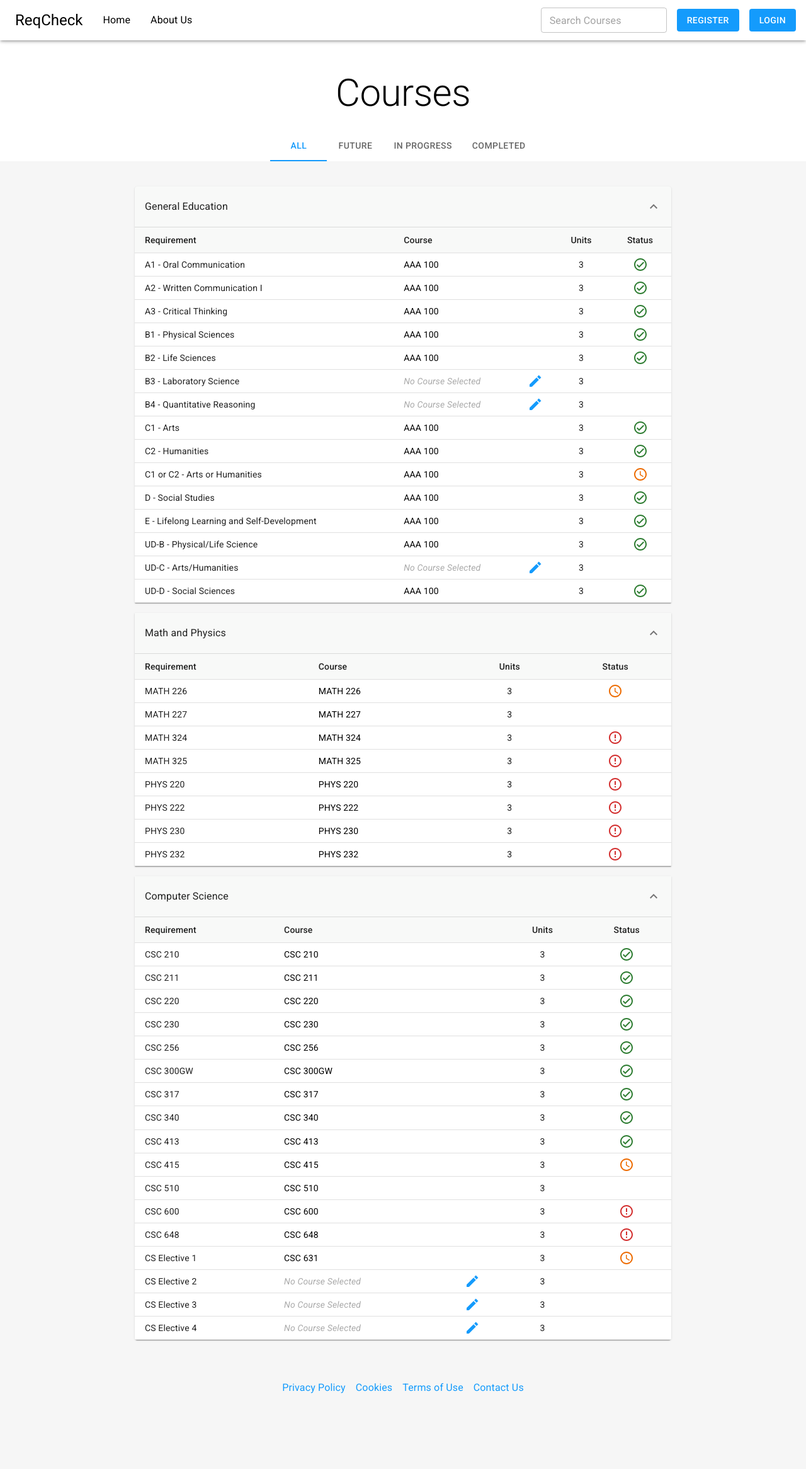
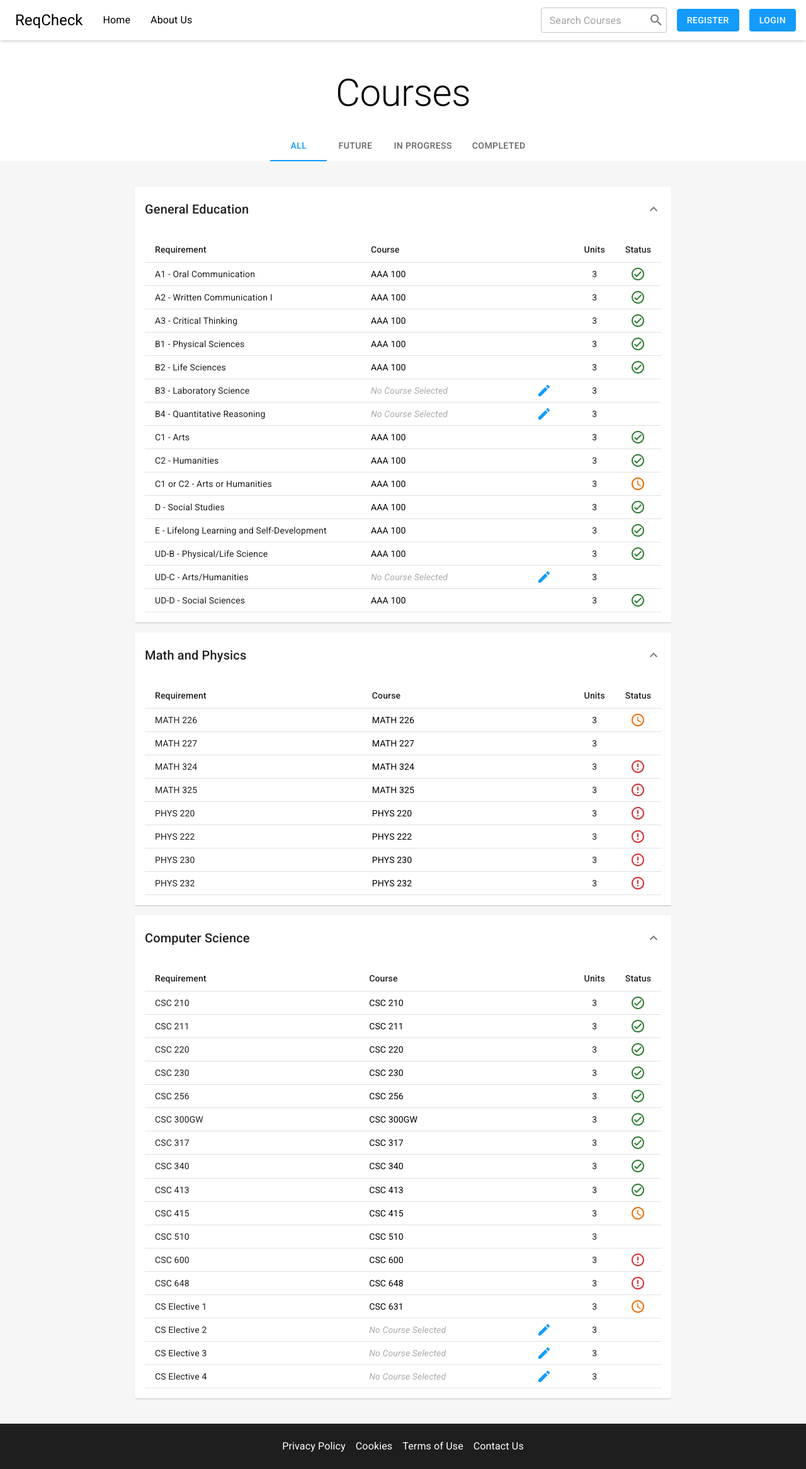
Before and after one commit to PianomanEric/reqcheck, a React (Create React App) app in the folder Milestones/M4/BetaPrototype/client/: page /courses in a window 1280 px wide. Shown: the whole page at 63% size. Before the commit the page ends 2239 px from the top, so only its background shows below. Built offline with nearby package versions, Linux system fonts and the light colour scheme; no server answers.

Commit message:
Added footer color, cleaned up course table alignment, and added a search button to the search bar. Fixed usage of fullWidth prop.

```diff
--- a/Milestones/M4/BetaPrototype/client/src/assets/theme/index.js
+++ b/Milestones/M4/BetaPrototype/client/src/assets/theme/index.js
@@ -9,7 +9,9 @@ export const Colors = {
     secondary_dark: "#009469",
     secondary_light: "#a9e4d4",
     white: "#fff",
+    lighter_gray: "#f8f9f8",
     light_gray: "#F6F6F6",
+    dark_gray: "#1e1e1e",
     black: "#000"
 }
 
@@ -18,7 +20,9 @@ const theme = createTheme({
       mode: 'light',
       background: {
         default: Colors.light_gray,
+        light: Colors.lighter_gray,
         white: Colors.white,
+        dark: Colors.dark_gray,
       },
       primary: {
           main: Colors.primary,
@@ -31,8 +35,14 @@ const theme = createTheme({
           dark: Colors.secondary_dark,
       },
     },
-    typography: {
-    },
+    shadows: [
+      "none",
+      "0px 2px 1px -1px rgba(0,0,0,0.1),0px 1px 1px 0px rgba(0,0,0,0.07),0px 1px 3px 0px rgba(0,0,0,0.06)",
+      "0px 3px 1px -2px rgba(0,0,0,0.1),0px 2px 2px 0px rgba(0,0,0,0.07),0px 1px 5px 0px rgba(0,0,0,0.06)",
+      "0px 3px 3px -2px rgba(0,0,0,0.1),0px 3px 4px 0px rgba(0,0,0,0.07),0px 1px 8px 0px rgba(0,0,0,0.06)",
+      "0px 2px 4px -1px rgba(0,0,0,0.1),0px 4px 5px 0px rgba(0,0,0,0.07),0px 1px 10px 0px rgba(0,0,0,0.06)",
+      "0px 2px 4px -1px rgba(0,0,0,0.1),0px 5px 6px 0px rgba(0,0,0,0.07),0px 1px 10px 0px rgba(0,0,0,0.06)",
+    ],
     components: {
         MuiButton: {
             defaultProps: {
--- a/Milestones/M4/BetaPrototype/client/src/components/CourseSelectionDialog.js
+++ b/Milestones/M4/BetaPrototype/client/src/components/CourseSelectionDialog.js
@@ -66,7 +66,7 @@ export default function CourseSelectionDialog(props) {
     })
 
     return (
-        <Dialog fullWidth="true" {...props}>
+        <Dialog fullWidth {...props}>
             <DialogTitle align='center'>
                 A# - Dummy Requirement Area
                 <IconButton onClick={handleClose} color="inherit" sx={{
--- a/Milestones/M4/BetaPrototype/client/src/components/PrerequisiteDialog.js
+++ b/Milestones/M4/BetaPrototype/client/src/components/PrerequisiteDialog.js
@@ -44,7 +44,7 @@ export default function PrerequisiteDialog(props) {
     }
 
     return (
-        <Dialog fullWidth="true" {...props}>
+        <Dialog fullWidth {...props}>
             <DialogTitle align='center'>
                 Prerequisites Not Met
                 <IconButton onClick={handleClose} color="inherit" sx={{
--- a/Milestones/M4/BetaPrototype/client/src/layouts/Footer.js
+++ b/Milestones/M4/BetaPrototype/client/src/layouts/Footer.js
@@ -13,7 +13,7 @@ function GenerateLinks() {
     <Link key={label} component={RouterLink} to="/" onClick={() => {alert(`${label} page is low priority and will not be implemented this semester`)}} sx={{
       m: 1,
     }}>
-      <Typography>
+      <Typography color="common.white">
         {label}
       </Typography>
     </Link>
@@ -25,6 +25,7 @@ export default function Footer() {
     <Box component="footer" elevation={0} sx={{
       px: 1,
       py: 1,
+      bgcolor: "background.dark",
     }}>
       <Box width="100%" sx={{
         p: 1,
--- a/Milestones/M4/BetaPrototype/client/src/layouts/Navbar.js
+++ b/Milestones/M4/BetaPrototype/client/src/layouts/Navbar.js
@@ -54,6 +54,7 @@ export default function Navbar() {
         const response = await axios.get("/dbtest");
         const title = response.data.map((item) => item.title);
         setTitles([...new Set(title)]);
+        setShowTitles(titles);
       }catch(error) {
           console.log(error)
       }
@@ -135,7 +136,18 @@ export default function Navbar() {
             mx: 1,
             width: "200px",
           }}
-          renderInput={(params) => <TextField {...params} onChange={(e) => onChangeSearch(e)} placeholder="Search Courses" />}
+          renderInput={(params) =>
+            <TextField {...params} InputProps={{
+              ...params.InputProps,
+              endAdornment: (
+                <InputAdornment position="end">
+                  <IconButton edge="end">
+                    <SearchIcon/>
+                  </IconButton>
+                </InputAdornment>
+              ),
+            }} onChange={(e) => onChangeSearch(e)} placeholder="Search Courses"/>
+          }
         />
         <Button variant="contained" onClick={handleShowSignup} sx={{
           mx: 1,
--- a/Milestones/M4/BetaPrototype/client/src/pages/Courses.js
+++ b/Milestones/M4/BetaPrototype/client/src/pages/Courses.js
@@ -4,7 +4,6 @@ import {
     AccordionSummary,
     Box,
     Container,
-    Divider,
     Tabs,
     Tab,
     Table,
@@ -17,6 +16,7 @@ import {
     Typography,
     IconButton
 } from "@mui/material";
+
 import React, { useState, useEffect } from 'react';
 import ExpandMoreIcon from '@mui/icons-material/ExpandMore';
 import EditSharpIcon from '@mui/icons-material/EditSharp';
@@ -28,10 +28,6 @@ import CheckCircleOutlineSharpIcon from '@mui/icons-material/CheckCircleOutlineS
 import ErrorOutlineSharpIcon from '@mui/icons-material/ErrorOutlineSharp';
 import ScheduleSharpIcon from '@mui/icons-material/ScheduleSharp';
 import InfoIcon from '@mui/icons-material/Info';
-
-import CheckCircleSharpIcon from '@mui/icons-material/CheckCircleSharp';
-import PendingSharpIcon from '@mui/icons-material/PendingSharp';
-import ErrorSharpIcon from '@mui/icons-material/ErrorSharp';
 
 const TABS = [
     "All",
@@ -284,17 +280,6 @@ const DEGREE_INFO = [
     },
 ]
 
-/*
-const StatusButton = (props) => <Button variant="contained" {...props} color={
-    props.children === COURSE_STATUS.COMPLETED ? "success" :
-    (props.children === COURSE_STATUS.IN_PROGRESS ? "warning" :
-    (props.children === COURSE_STATUS.READY ? "info" :
-    "error"))
-}>
-    {props.children}
-</Button>
-*/
-
 const StatusButton = (props) => <Tooltip title={props.children} placement="right">
     <IconButton size="small" onClick={props.onClick} variant="contained" {...props} color={
         props.children === COURSE_STATUS.COMPLETED ? "success" :
@@ -393,33 +378,31 @@ export default function Courses() {
                 {
                 DEGREE_INFO.map((category) => (
                     <Accordion defaultExpanded key={category.title} sx={{
-                        bgcolor: "#f8f9f8"
+                        bgcolor: "common.white"
                     }}>
                         <AccordionSummary expandIcon={<ExpandMoreIcon />}>
-                            {category.title}
+                            <Typography variant="h6">
+                                {category.title}
+                            </Typography>
                         </AccordionSummary>
                         <AccordionDetails sx={{
-                            padding: 0,
                             boxShadow: "none",
                         }}>
-                            <Divider/>
                             <TableContainer component={TableBackground}>
-                                <Table>
-                                    <TableHead sx={{
-                                            bgcolor: "#f8f9f8",
-                                    }}>
+                                <Table size="small">
+                                    <TableHead>
                                         <TableRow>
-                                            <TableCell align="left">Requirement</TableCell>
-                                            <TableCell align="left" colSpan={2}>Course</TableCell>
-                                            <TableCell align="center">Units</TableCell>
-                                            <TableCell align="center">Status</TableCell>
+                                            <TableCell align="left" sx={{width: "50%"}}>Requirement</TableCell>
+                                            <TableCell align="left" sx={{width: "50%"}} colSpan={2}>Course</TableCell>
+                                            <TableCell align="center" sx={{width: "6px"}}>Units</TableCell>
+                                            <TableCell align="center" sx={{width: "6px"}}>Status</TableCell>
                                         </TableRow>
                                     </TableHead>
                                     <TableBody>
                                         {
                                         category.courses.map((course) => (
                                             isInCategory(course, currentTab) ?
-                                                <TableRow key={course.name}>
+                                                <TableRow key={course.requirement}>
                                                     <TableCell align="left">{course.requirement}</TableCell>
                                                     <TableCell align="left" sx={{
                                                             color: (course.choice) ? "common.black" : "#aaa",
@@ -429,6 +412,7 @@ export default function Courses() {
                                                     </TableCell>
                                                     <TableCell sx={{
                                                         p: 0,
+                                                        width: "6px",
                                                     }}>
                                                         {
                                                             (course.canEdit && course.status !== COURSE_STATUS.COMPLETED && course.status !== COURSE_STATUS.IN_PROGRESS) ? (
```
